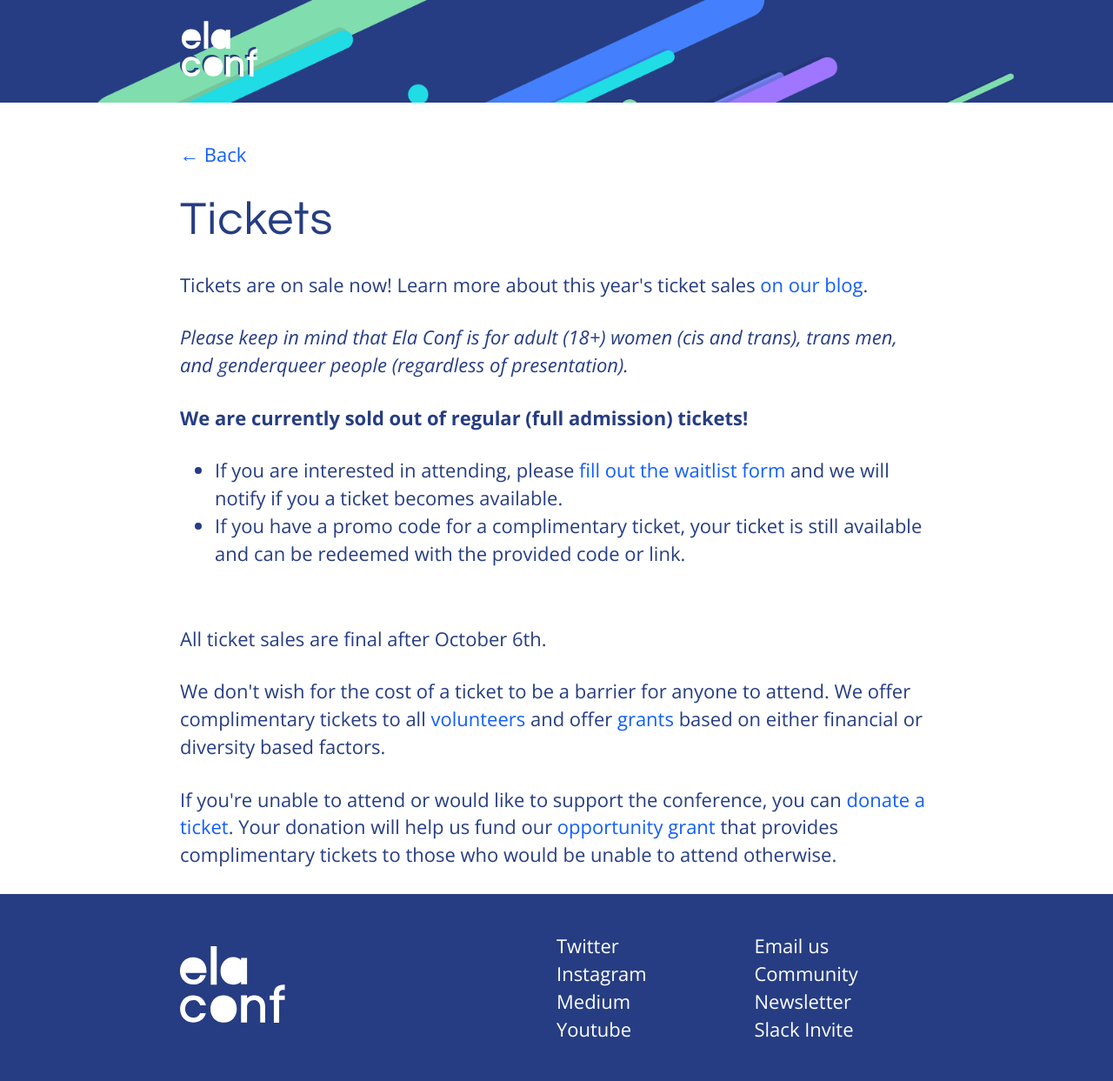
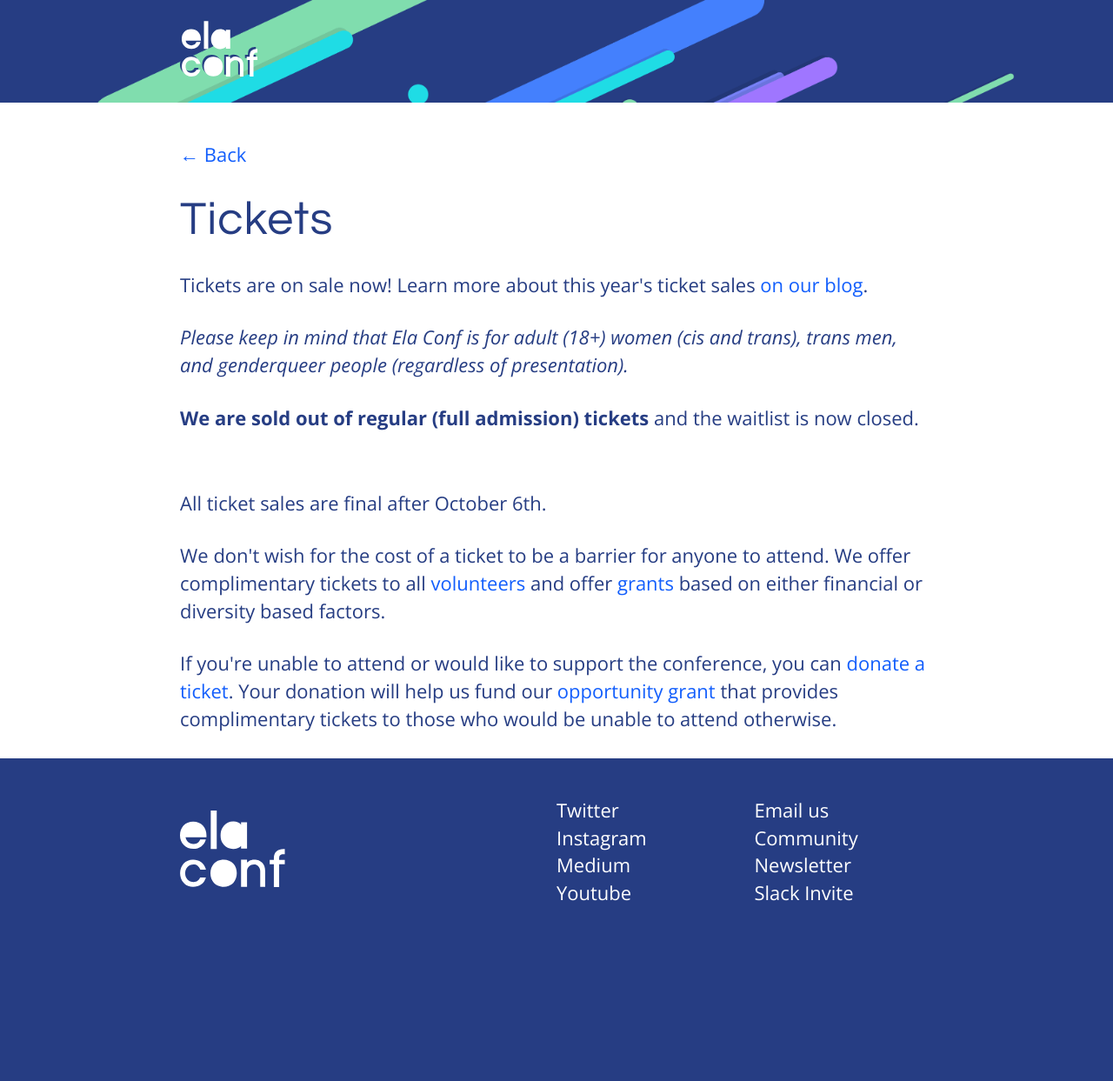
Before and after one commit to elaconf/elaconf.github.io, a Jekyll site: the page built from tickets/index.md, in a window 1280 px wide. Shown: the whole page at 87% size. Built offline with Jekyll 4.4.1, drawn with Linux system fonts in a browser that asks for light colours; a script that is not in the unit is left out; after the commit the page ends 1087 px from its top, so only the background shows below that.

Commit message:
take down waitlist

```diff
--- a/_includes/tickets.html
+++ b/_includes/tickets.html
@@ -2,12 +2,7 @@
 
 <p><em>Please keep in mind that Ela Conf is for adult (18+) women (cis and trans), trans men, and genderqueer people (regardless of presentation).</em></p>
 
-<p><strong>We are currently sold out of regular (full admission) tickets!</strong></p>
-
-<ul>
-  <li>If you are interested in attending, please <a href="https://goo.gl/forms/ccz7yllgpXWdL7z33">fill out the waitlist form</a> and we will notify if you a ticket becomes available.</li>
-  <li>If you have a promo code for a complimentary ticket, your ticket is still available and can be redeemed with the provided code or link.</li>
-</ul>
+<p><strong>We are sold out of regular (full admission) tickets</strong> and the waitlist is now closed.</p>
 
 <div style="margin-bottom: 3em;">
 <script async src="//widgets.nvite.com/1.6/tickets.js" data-resource="861oyg"></script>
```
